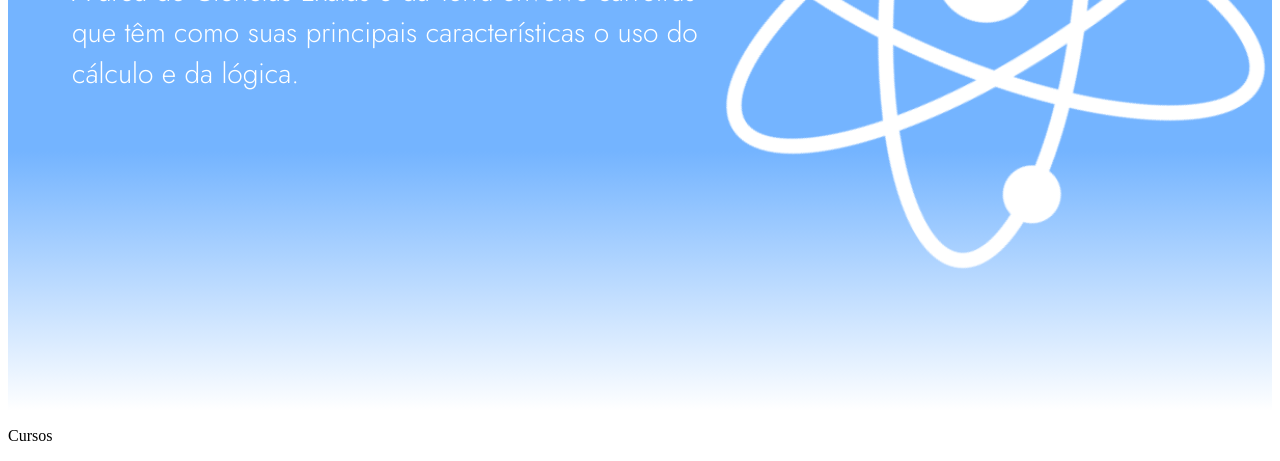
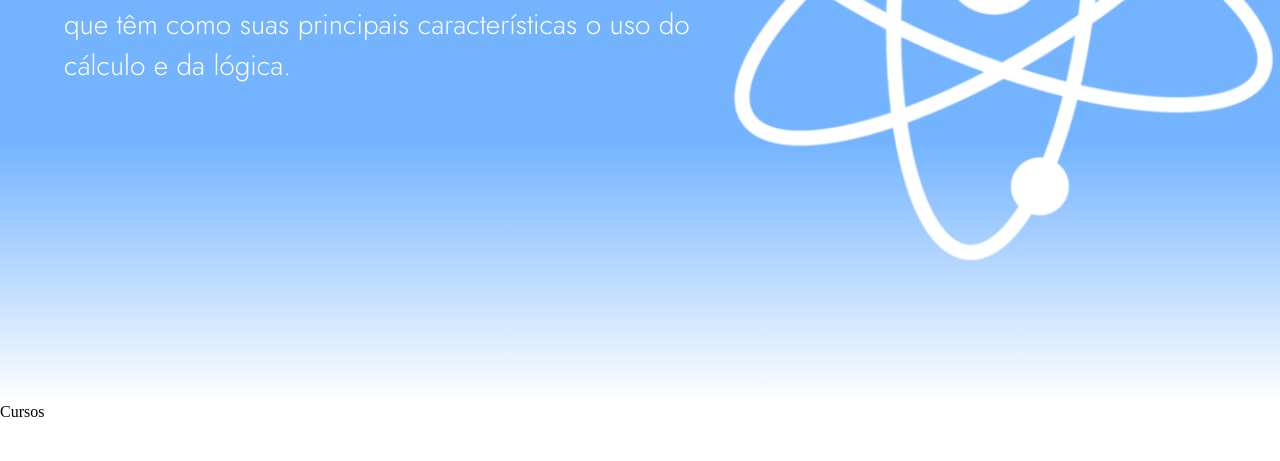
Before and after one commit to anajullia/projeto-profissoes, a plain HTML site: page index.html in a window 1280 px wide. Shown: the part 397-858 px from the top of the page. After the commit the page ends 818 px from the top, so only its background shows below. Drawn offline with Linux system fonts and the light colour scheme; files that its build step writes are made by us from their sources.

Commit message:
arrumado

```diff
--- a/css/style.css
+++ b/css/style.css
@@ -1,3 +1,11 @@
+* {
+    padding:0;
+    margin:0;
+    vertical-align:baseline;
+    list-style:none;
+    border:0
+    }
+
 .wrapper{
     width: 100%;
     height: 100%;
--- a/index.html
+++ b/index.html
@@ -6,7 +6,7 @@
     <link rel="preconnect" href="https://fonts.googleapis.com">
     <link rel="preconnect" href="https://fonts.gstatic.com" crossorigin>
     <link href="https://fonts.googleapis.com/css2?family=Jost:ital,wght@0,100;0,200;0,300;0,400;0,500;0,600;0,700;0,800;0,900;1,100;1,200;1,300;1,400;1,500;1,600;1,700;1,800;1,900&display=swap" rel="stylesheet">
-    <link rel="stylesheet" href="src/style.css">
+    <link rel="stylesheet" href="css/style.css">
     <title>Ciências Exatas e da Terra</title>
 </head>
 <body>
```
